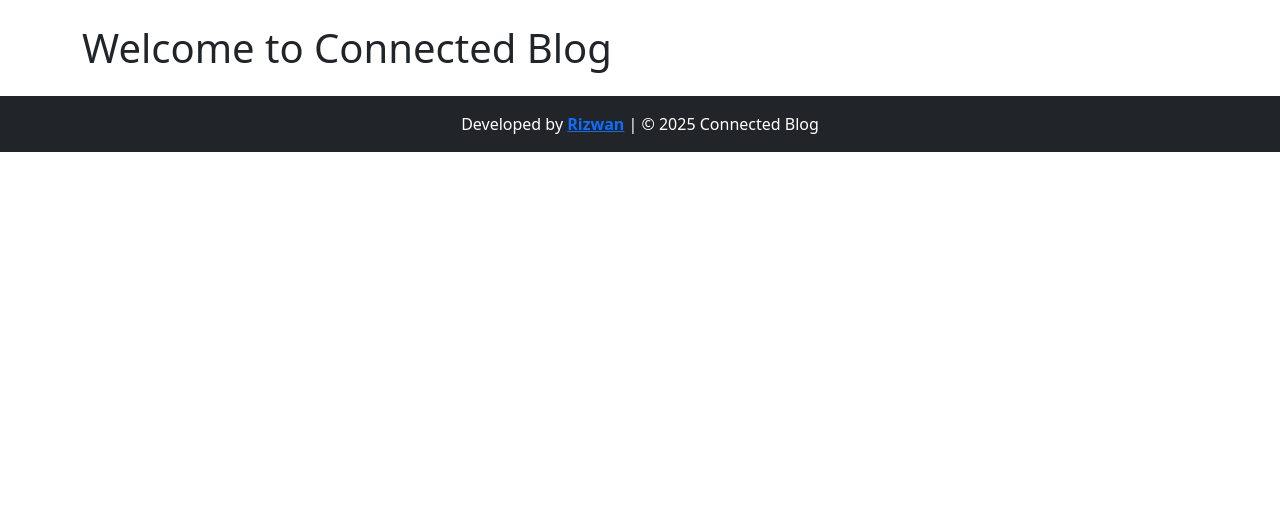
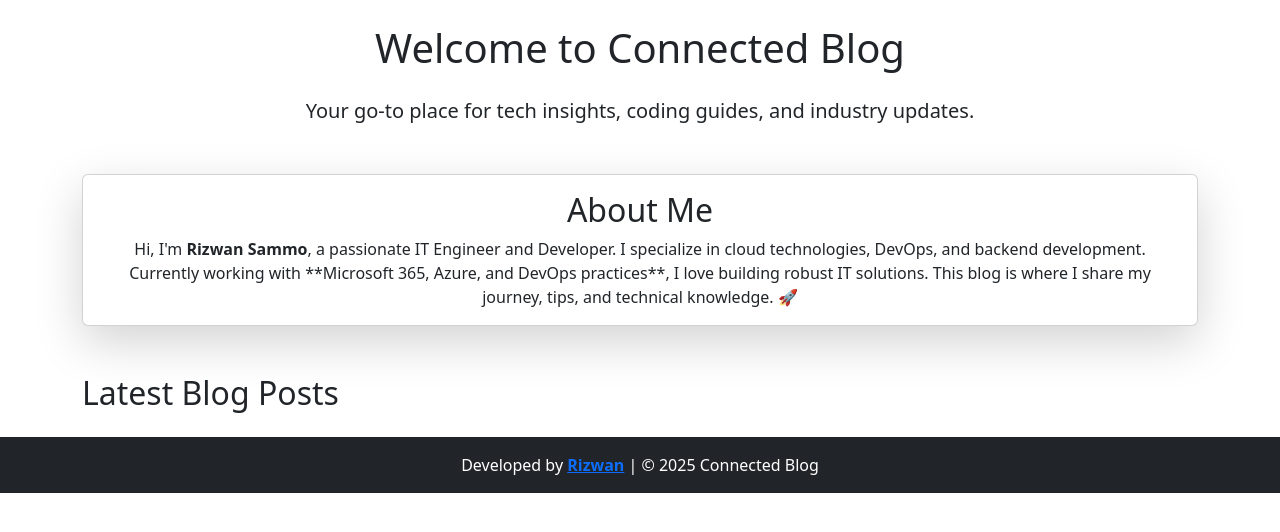
Before and after one commit to rizwansammo/connected, a Django app: page / in a window 1280 px wide. Shown: the part 56-588 px from the top of the page. Run offline with Django 5.2, Linux system fonts and the light colour scheme; data that the repository does not hold is empty.

Commit message:
Home Page Design Add

```diff
--- a/blog/templates/blog/home.html
+++ b/blog/templates/blog/home.html
@@ -1,9 +1,25 @@
 {% extends 'blog/base.html' %}
 
 {% block content %}
-    <h1>Welcome to Connected Blog</h1>
+    <div class="text-center">
+        <h1 class="mb-4">Welcome to Connected Blog</h1>
+        <p class="lead">Your go-to place for tech insights, coding guides, and industry updates.</p>
+    </div>
+
+    <div class="card mt-5 shadow-lg">
+        <div class="card-body">
+            <h2 class="card-title text-center">About Me</h2>
+            <p class="card-text text-center">
+                Hi, I'm <strong>Rizwan Sammo</strong>, a passionate IT Engineer and Developer. I specialize in cloud technologies, DevOps, and backend development.
+                Currently working with **Microsoft 365, Azure, and DevOps practices**, I love building robust IT solutions.
+                This blog is where I share my journey, tips, and technical knowledge. 🚀
+            </p>
+        </div>
+    </div>
+
+    <h2 class="mt-5">Latest Blog Posts</h2>
     {% for post in posts %}
-        <div class="card mb-4">
+        <div class="card mb-4 shadow-sm">
             <div class="card-body">
                 <h2 class="card-title">{{ post.title }}</h2>
                 <p class="card-text">{{ post.content }}</p>
```
Also changed, not shown: .github/workflows/azure-deploy.yml.
